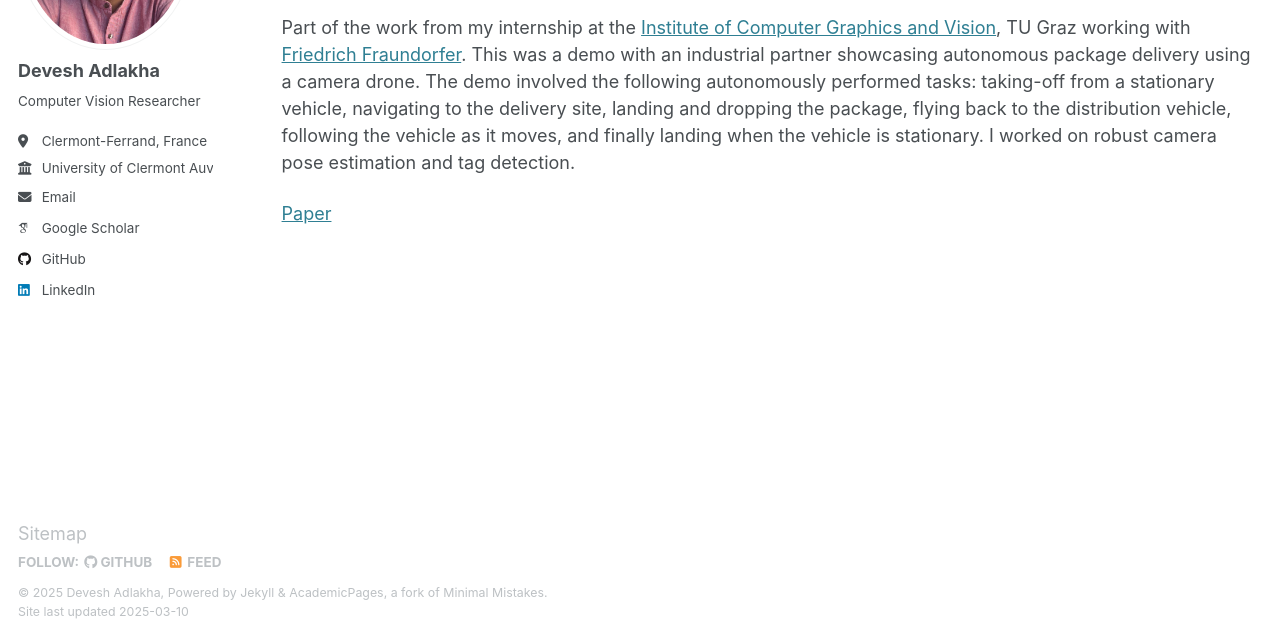
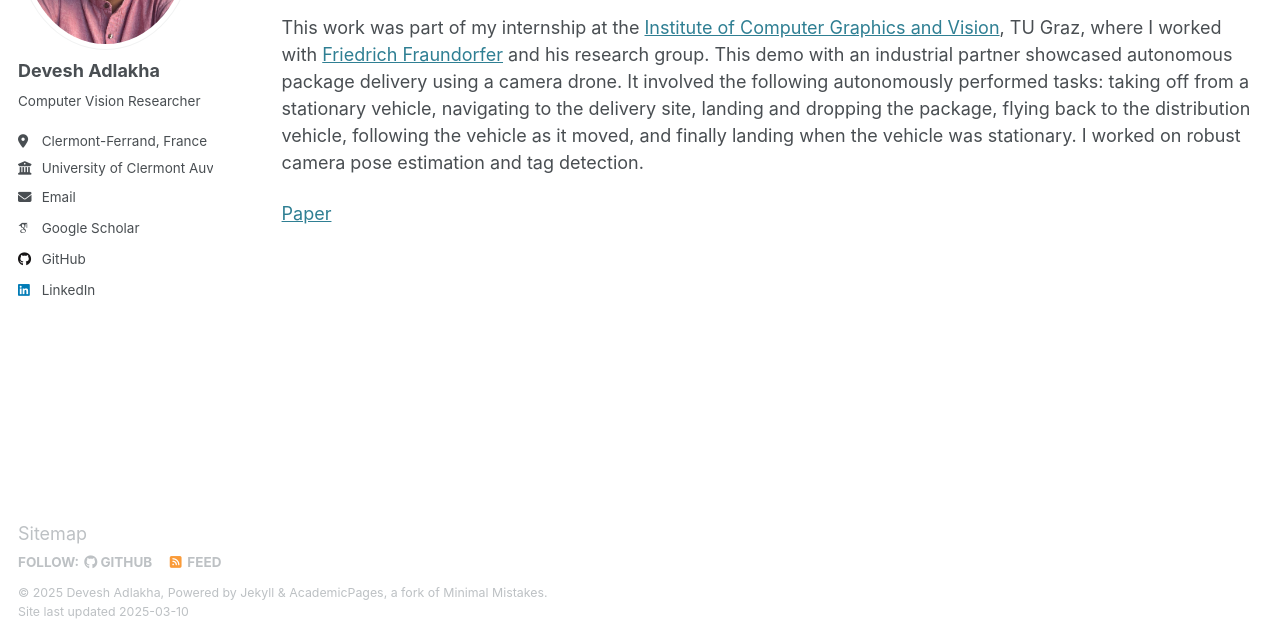
Before and after one commit to devadlakha/devadlakha.github.io, a Jekyll site: the page built from _pages/misc.md, in a window 1280 px wide and 900 px high, scrolled down 864 px, cut to the strip 261-900 px from the top of the window. Built offline with Jekyll 4.4.1, drawn with Linux system fonts in a browser that asks for light colours; some web fonts are replaced.

Commit message:
Update misc.md

```diff
--- a/_pages/misc.md
+++ b/_pages/misc.md
@@ -23,5 +23,5 @@ Earlier work on computer vision for robotics from before my PhD.
 
 <iframe width="560" height="315" src="https://www.youtube.com/embed/bxM6dls2wuo" frameborder="0" allow="accelerometer; autoplay; clipboard-write; encrypted-media; gyroscope; picture-in-picture" allowfullscreen></iframe>
 
-Part of the work from my internship at the [Institute of Computer Graphics and Vision](https://www.tugraz.at/institute/icg/home/), TU Graz working with [Friedrich Fraundorfer](https://www.tugraz.at/institute/icg/research/team-fraundorfer/people/friedrich-fraundorfer/). This was a demo with an industrial partner showcasing autonomous package delivery using a camera drone. The demo involved the following autonomously performed tasks: taking-off from a stationary vehicle, navigating to the delivery site, landing and dropping the package, flying back to the distribution vehicle, following the vehicle as it moves, and finally landing when the vehicle is stationary. I worked on robust camera pose estimation and tag detection.
+This work was part of my internship at the [Institute of Computer Graphics and Vision](https://www.tugraz.at/institute/icg/home/), TU Graz, where I worked with [Friedrich Fraundorfer](https://www.tugraz.at/institute/icg/research/team-fraundorfer/people/friedrich-fraundorfer/) and his research group. This demo with an industrial partner showcased autonomous package delivery using a camera drone. It involved the following autonomously performed tasks: taking off from a stationary vehicle, navigating to the delivery site, landing and dropping the package, flying back to the distribution vehicle, following the vehicle as it moved, and finally landing when the vehicle was stationary. I worked on robust camera pose estimation and tag detection.
 <p><a href="{{ paperurl }}">Paper</a></p>
```
